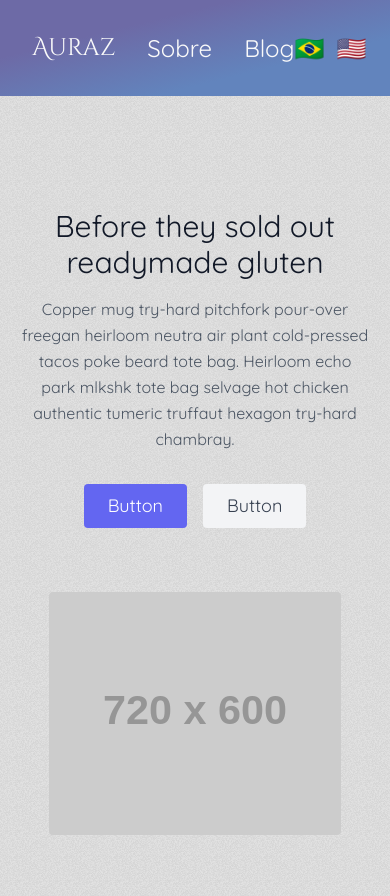
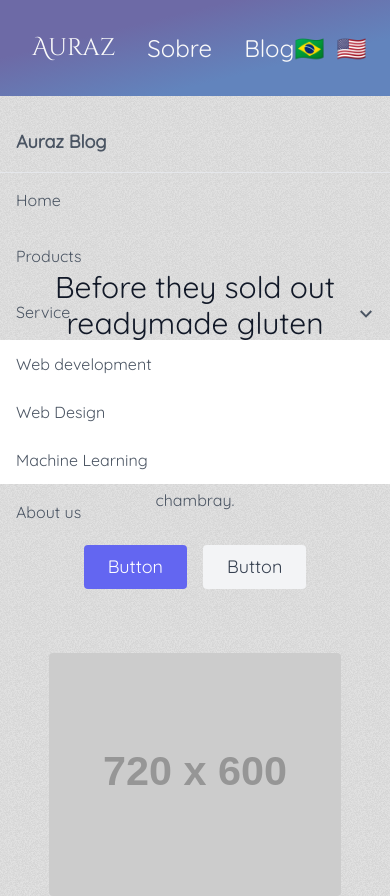
Before and after one commit to auraz-mkt/website, a Nuxt app: page /blog in a window 390 px wide. Shown: the top 896 px of the page. Built offline with nearby package versions, Linux system fonts and the light colour scheme.

Commit message:
blog header component

```diff
--- /dev/null
+++ b/components/BlogHeader.vue
@@ -0,0 +1,68 @@
+<template>
+    <div class="text-gray-600 body-font">
+        <nav class="flex px-4 border-b md:shadow-lg items-center relative">
+            <div class="text-lg font-bold md:py-0 py-4">
+                Auraz Blog
+            </div>
+            <ul class="md:px-2 ml-auto md:flex md:space-x-2 absolute md:relative top-full left-0 right-0">
+                <li>
+                    <a href="#" class="flex md:inline-flex p-4 items-center hover:bg-gray-50">
+                        <span>Home</span>
+                    </a>
+                </li>
+                <li>
+                    <a href="#" class="flex md:inline-flex p-4 items-center hover:bg-gray-50">
+                        <span>Products</span>
+                    </a>
+                </li>
+                <li class="relative parent">
+                    <a href="#" class="flex justify-between md:inline-flex p-4 items-center hover:bg-gray-50 space-x-2">
+                        <span>Service</span>
+                        <svg xmlns="http://www.w3.org/2000/svg" class="w-4 h-4 fill-current pt-1" viewBox="0 0 24 24"><path d="M0 7.33l2.829-2.83 9.175 9.339 9.167-9.339 2.829 2.83-11.996 12.17z"/></svg>
+                    </a>
+                    <ul class="child transition duration-300 md:absolute top-full right-0 md:w-48 bg-white md:rounded-b ">
+                        <li>
+                            <a href="#" class="flex px-4 py-3 hover:bg-gray-50">
+                                Web development
+                            </a>
+                        </li>
+                        <li>
+                            <a href="#" class="flex px-4 py-3 hover:bg-gray-50">
+                                Web Design
+                            </a>
+                        </li>
+                        <li>
+                            <a href="#" class="flex px-4 py-3 hover:bg-gray-50">
+                                Machine Learning
+                            </a>
+                        </li>
+                    </ul>
+                </li>
+                <li>
+                    <a href="#" class="flex md:inline-flex p-4 items-center hover:bg-gray-50">
+                        <span>About us</span>
+                    </a>
+                </li>
+            </ul>
+
+        </nav>
+    </div>
+</template>
+
+<style>
+    @media only screen and (min-width: 768px){
+        .parent:hover .child {
+            opacity:1;
+            height:auto;
+            overflow:none;
+            transform: translateY(0);
+        }
+        .child {
+            opacity:0;
+            height:0;
+            overflow:hidden;
+            transform: translateY(-10%);
+        }
+    }
+
+</style>
--- a/pages/blog.vue
+++ b/pages/blog.vue
@@ -1,5 +1,6 @@
 <template>
     <main class="posts">
+        <BlogHeader />
         <BlogHeroHeader />
         <PostList />
         <NewsLetter />
```
